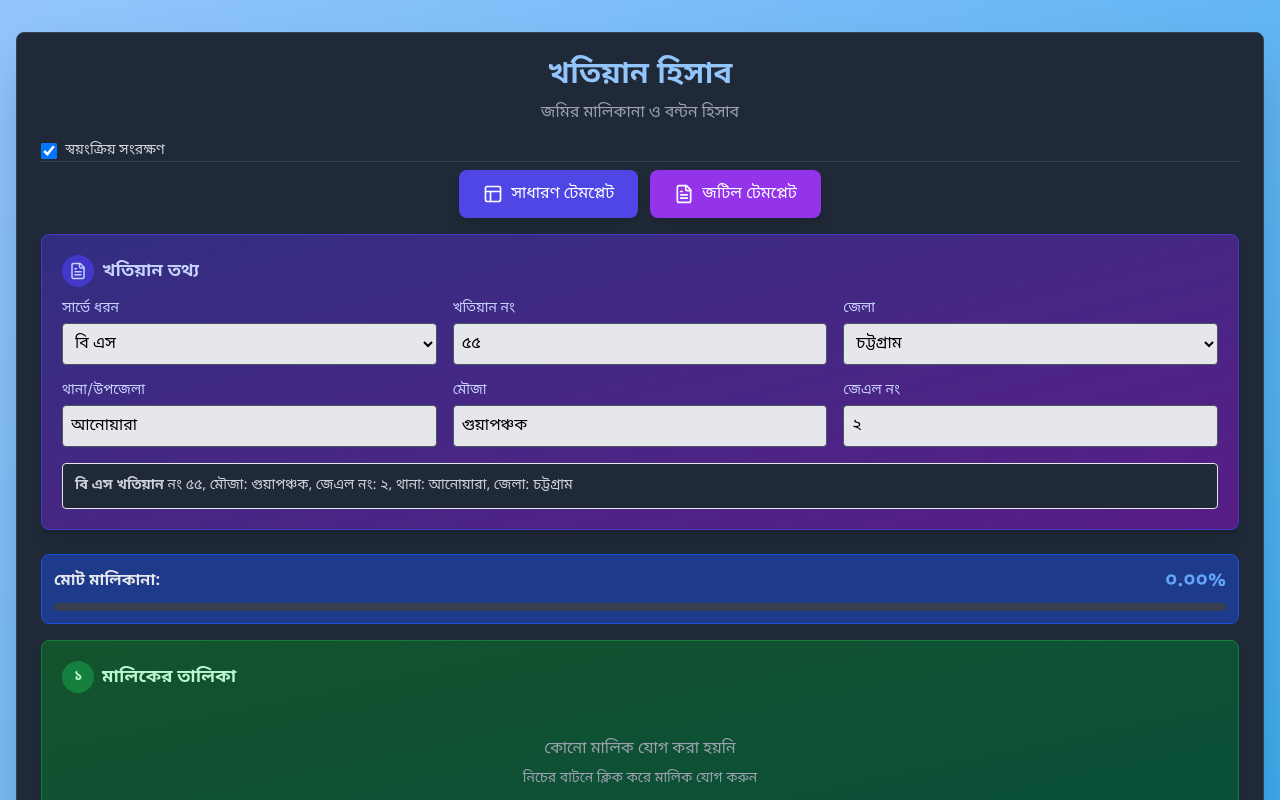
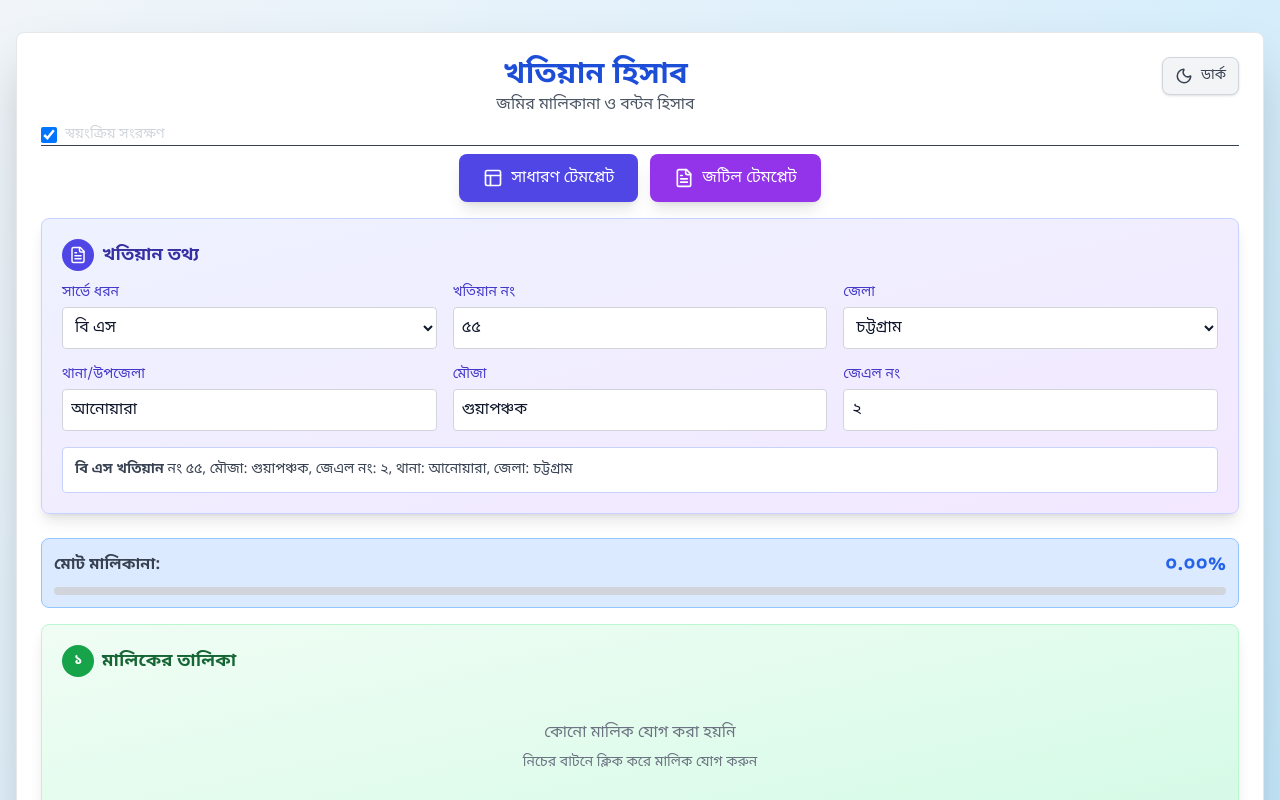
Before and after one commit to shoieb-dev/bengal-land-share-calculator, a Next.js app: page / in a window 1280 px wide. Shown: the top 800 px of the page. Built offline with nearby package versions, Linux system fonts and the light colour scheme.

Commit message:
feat: add dark/light theme toggle with persisted user preference
- Add useTheme hook with localStorage persistence and no-flash init
- Add ThemeToggle button to calculator header
- Enable class-based dark variant and theme all forms, inputs,
  header card, share indicator and action buttons

```diff
--- a/src/app/globals.css
+++ b/src/app/globals.css
@@ -1,6 +1,8 @@
 @import url("https://fonts.googleapis.com/css2?family=Noto+Sans+Bengali:wght@400;600;700&display=swap");
 
 @import "tailwindcss";
+
+@custom-variant dark (&:where(.dark, .dark *));
 
 @theme {
   --color-gray-50: #f9fafb;
@@ -126,6 +128,13 @@
 
 body {
   font-family: "Kalpurush", "Noto Sans Bengali", "SolaimanLipi", sans-serif;
+  background-color: #f1f5f9;
+  color: #0f172a;
+}
+
+.dark body {
+  background-color: #020617;
+  color: #e2e8f0;
 }
 
 input,
--- a/src/components/khatian/KhatiyanCalculator.tsx
+++ b/src/components/khatian/KhatiyanCalculator.tsx
@@ -12,6 +12,8 @@ import {
 } from "@/lib/utils/storage";
 import { Calculator, FileText, RotateCcw, Save } from "lucide-react";
 import { useCallback, useEffect, useMemo, useState } from "react";
+import { useTheme } from "@/hooks/useTheme";
+import ThemeToggle from "./ui/ThemeToggle";
 import AutoSaveIndicator from "./ui/AutoSaveIndicator";
 import DagForm from "./forms/DagForm";
 import { DeleteModal } from "../common/DeleteModal";
@@ -28,6 +30,7 @@ import ComplexTemplateModal from "./modals/ComplexTemplateModal";
 
 // Main Component
 export default function KhatiyanCalculator() {
+  const { theme, toggleTheme, mounted } = useTheme();
   const [dags, setDags] = useState<Dag[]>([]);
   const [owners, setOwners] = useState<Owner[]>([]);
   const [result, setResult] = useState<{ dagName: string; ownerName: string; land: number }[]>([]);
@@ -345,13 +348,22 @@ export default function KhatiyanCalculator() {
 
   return (
     <div
-      className="min-h-screen bg-linear-to-br from-blue-300 to-sky-500 py-4 md:py-8 px-3 md:px-4"
+      className="min-h-screen bg-linear-to-br from-slate-100 to-sky-200 dark:from-slate-950 dark:to-sky-950 py-4 md:py-8 px-3 md:px-4"
       style={{ fontFamily: "'Kalpurush', 'Noto Sans Bengali', 'SolaimanLipi', sans-serif" }}
     >
       <div className="max-w-7xl mx-auto">
-        <div className="bg-gray-800 rounded-lg shadow-2xl p-4 md:p-6 mb-6 border border-gray-700 print-hide">
-          <h1 className="text-2xl md:text-3xl font-bold text-center text-blue-300 mb-2">খতিয়ান হিসাব</h1>
-          <p className="text-center text-gray-400 mb-4 text-sm md:text-base">জমির মালিকানা ও বন্টন হিসাব</p>
+        <div className="bg-white dark:bg-gray-800 rounded-lg shadow-2xl p-4 md:p-6 mb-6 border border-gray-200 dark:border-gray-700 print-hide">
+          <div className="flex items-start justify-between gap-3 mb-2">
+            <div className="flex-1">
+              <h1 className="text-2xl md:text-3xl font-bold text-center text-blue-700 dark:text-blue-300">
+                খতিয়ান হিসাব
+              </h1>
+              <p className="text-center text-gray-600 dark:text-gray-400 text-sm md:text-base">
+                জমির মালিকানা ও বন্টন হিসাব
+              </p>
+            </div>
+            <ThemeToggle theme={theme} onToggle={toggleTheme} mounted={mounted} />
+          </div>
 
           <AutoSaveIndicator
             lastSaved={lastSavedTime}
@@ -385,27 +397,27 @@ export default function KhatiyanCalculator() {
           <div
             className={`p-3 rounded-lg mb-4 ${
               totalSharePercentage > 100
-                ? "bg-red-900 border border-red-700"
+                ? "bg-red-100 border border-red-300 dark:bg-red-900 dark:border-red-700"
                 : totalSharePercentage === 100
-                  ? "bg-green-900 border border-green-700"
-                  : "bg-blue-900 border border-blue-700"
+                  ? "bg-green-100 border border-green-300 dark:bg-green-900 dark:border-green-700"
+                  : "bg-blue-100 border border-blue-300 dark:bg-blue-900 dark:border-blue-700"
             }`}
           >
             <div className="flex items-center justify-between">
-              <span className="font-semibold text-gray-200 text-sm md:text-base">মোট মালিকানা:</span>
+              <span className="font-semibold text-gray-700 dark:text-gray-200 text-sm md:text-base">মোট মালিকানা:</span>
               <span
                 className={`text-lg md:text-xl font-bold ${
                   totalSharePercentage > 100
-                    ? "text-red-400"
+                    ? "text-red-600 dark:text-red-400"
                     : totalSharePercentage === 100
-                      ? "text-green-400"
-                      : "text-blue-400"
+                      ? "text-green-600 dark:text-green-400"
+                      : "text-blue-600 dark:text-blue-400"
                 }`}
               >
                 {toBengaliNumber(totalSharePercentage.toFixed(2))}%
               </span>
             </div>
-            <div className="w-full bg-gray-700 rounded-full h-2 mt-2">
+            <div className="w-full bg-gray-300 dark:bg-gray-700 rounded-full h-2 mt-2">
               <div
                 className={`h-2 rounded-full transition-all ${
                   totalSharePercentage > 100
--- a/src/components/khatian/forms/KhatiyanHeaderForm.tsx
+++ b/src/components/khatian/forms/KhatiyanHeaderForm.tsx
@@ -10,9 +10,9 @@ interface KhatiyanHeaderFormProps {
 
 export default function KhatiyanHeaderForm({ header, onChange }: KhatiyanHeaderFormProps) {
   return (
-    <div className="bg-linear-to-br from-indigo-900 to-purple-900 p-4 md:p-5 rounded-lg shadow-lg mb-6 border border-indigo-700">
-      <h3 className="font-bold text-lg mb-3 text-indigo-200 flex items-center">
-        <span className="bg-indigo-700 rounded-full w-8 h-8 flex items-center justify-center mr-2">
+    <div className="bg-linear-to-br from-indigo-50 to-purple-100 dark:from-indigo-900 dark:to-purple-900 p-4 md:p-5 rounded-lg shadow-lg mb-6 border border-indigo-200 dark:border-indigo-700">
+      <h3 className="font-bold text-lg mb-3 text-indigo-800 dark:text-indigo-200 flex items-center">
+        <span className="bg-indigo-600 dark:bg-indigo-700 text-white rounded-full w-8 h-8 flex items-center justify-center mr-2">
           <FileText size={18} />
         </span>
         খতিয়ান তথ্য
@@ -21,11 +21,11 @@ export default function KhatiyanHeaderForm({ header, onChange }: KhatiyanHeaderF
       <div className="grid grid-cols-1 sm:grid-cols-2 lg:grid-cols-3 gap-3 md:gap-4">
         {/* Survey Type */}
         <div>
-          <label className="block text-indigo-200 text-sm mb-1">সার্ভে ধরন</label>
+          <label className="block text-indigo-700 dark:text-indigo-200 text-sm mb-1">সার্ভে ধরন</label>
           <select
             value={header.surveyType}
             onChange={(e) => onChange("surveyType", e.target.value)}
-            className="w-full bg-gray-200 border border-gray-600 text-gray-100 p-2 rounded focus:ring-2 focus:ring-indigo-500"
+            className="w-full bg-white dark:bg-gray-700 border border-gray-300 dark:border-gray-600 text-gray-900 dark:text-gray-100 p-2 rounded focus:ring-2 focus:ring-indigo-500"
           >
             <option value="">নির্বাচন করুন</option>
             {surveyTypes.map((type, index) => (
@@ -38,7 +38,7 @@ export default function KhatiyanHeaderForm({ header, onChange }: KhatiyanHeaderF
 
         {/* Khatian No */}
         <div>
-          <label className="block text-indigo-200 text-sm mb-1">খতিয়ান নং</label>
+          <label className="block text-indigo-700 dark:text-indigo-200 text-sm mb-1">খতিয়ান নং</label>
           <input
             type="text"
             name="khotiyan_no"
@@ -46,17 +46,17 @@ export default function KhatiyanHeaderForm({ header, onChange }: KhatiyanHeaderF
             value={header.khatiyanNo}
             onChange={(e) => onChange("khatiyanNo", e.target.value)}
             placeholder="যেমন: ৪৫৬"
-            className="w-full bg-gray-200 border border-gray-600 text-gray-100 p-2 rounded focus:ring-2 focus:ring-indigo-500"
+            className="w-full bg-white dark:bg-gray-700 border border-gray-300 dark:border-gray-600 text-gray-900 dark:text-gray-100 p-2 rounded focus:ring-2 focus:ring-indigo-500 placeholder:text-gray-400 dark:placeholder:text-gray-400"
           />
         </div>
 
         {/* District */}
         <div>
-          <label className="block text-indigo-200 text-sm mb-1">জেলা</label>
+          <label className="block text-indigo-700 dark:text-indigo-200 text-sm mb-1">জেলা</label>
           <select
             value={header.district}
             onChange={(e) => onChange("district", e.target.value)}
-            className="w-full bg-gray-200 border border-gray-600 text-gray-100 p-2 rounded focus:ring-2 focus:ring-indigo-500"
+            className="w-full bg-white dark:bg-gray-700 border border-gray-300 dark:border-gray-600 text-gray-900 dark:text-gray-100 p-2 rounded focus:ring-2 focus:ring-indigo-500"
           >
             <option value="">নির্বাচন করুন</option>
             {bangladeshDistricts.map((district, index) => (
@@ -69,19 +69,19 @@ export default function KhatiyanHeaderForm({ header, onChange }: KhatiyanHeaderF
 
         {/* Thana */}
         <div>
-          <label className="block text-indigo-200 text-sm mb-1">থানা/উপজেলা</label>
+          <label className="block text-indigo-700 dark:text-indigo-200 text-sm mb-1">থানা/উপজেলা</label>
           <input
             type="text"
             value={header.thana}
             onChange={(e) => onChange("thana", e.target.value)}
             placeholder="যেমন: আনোয়ারা"
-            className="w-full bg-gray-200 border border-gray-600 text-gray-100 p-2 rounded focus:ring-2 focus:ring-indigo-500"
+            className="w-full bg-white dark:bg-gray-700 border border-gray-300 dark:border-gray-600 text-gray-900 dark:text-gray-100 p-2 rounded focus:ring-2 focus:ring-indigo-500 placeholder:text-gray-400 dark:placeholder:text-gray-400"
           />
         </div>
 
         {/* Mouja */}
         <div>
-          <label className="block text-indigo-200 text-sm mb-1">মৌজা</label>
+          <label className="block text-indigo-700 dark:text-indigo-200 text-sm mb-1">মৌজা</label>
           <input
             type="text"
             name="mouja"
@@ -89,13 +89,13 @@ export default function KhatiyanHeaderForm({ header, onChange }: KhatiyanHeaderF
             value={header.mouja}
             onChange={(e) => onChange("mouja", e.target.value)}
             placeholder="যেমন: গুয়াপঞ্চক"
-            className="w-full bg-gray-200 border border-gray-600 text-gray-100 p-2 rounded focus:ring-2 focus:ring-indigo-500"
+            className="w-full bg-white dark:bg-gray-700 border border-gray-300 dark:border-gray-600 text-gray-900 dark:text-gray-100 p-2 rounded focus:ring-2 focus:ring-indigo-500 placeholder:text-gray-400 dark:placeholder:text-gray-400"
           />
         </div>
 
         {/* JL No */}
         <div>
-          <label className="block text-indigo-200 text-sm mb-1">জেএল নং</label>
+          <label className="block text-indigo-700 dark:text-indigo-200 text-sm mb-1">জেএল নং</label>
           <input
             type="text"
             name="jlNo"
@@ -103,15 +103,15 @@ export default function KhatiyanHeaderForm({ header, onChange }: KhatiyanHeaderF
             value={header.jlNo}
             onChange={(e) => onChange("jlNo", e.target.value)}
             placeholder="যেমন: ১২৩"
-            className="w-full bg-gray-200 border border-gray-600 text-gray-100 p-2 rounded focus:ring-2 focus:ring-indigo-500"
+            className="w-full bg-white dark:bg-gray-700 border border-gray-300 dark:border-gray-600 text-gray-900 dark:text-gray-100 p-2 rounded focus:ring-2 focus:ring-indigo-500 placeholder:text-gray-400 dark:placeholder:text-gray-400"
           />
         </div>
       </div>
 
       {/* Summary Display */}
       {(header.surveyType || header.district || header.khatiyanNo) && (
-        <div className="mt-4 p-3 bg-gray-800 rounded border border-gray-200">
-          <p className="text-gray-300 text-sm">
+        <div className="mt-4 p-3 bg-white dark:bg-gray-800 rounded border border-indigo-200 dark:border-gray-200">
+          <p className="text-gray-700 dark:text-gray-300 text-sm">
             {header.surveyType && <span className="font-semibold">{header.surveyType} খতিয়ান</span>}
             {header.khatiyanNo && <span> নং {toBengaliNumber(header.khatiyanNo)}</span>}
             {header.mouja && <span>, মৌজা: {header.mouja}</span>}
--- a/src/components/khatian/forms/OwnerForm.tsx
+++ b/src/components/khatian/forms/OwnerForm.tsx
@@ -57,10 +57,10 @@ export const OwnerForm = ({
   };
 
   return (
-    <div className="bg-linear-to-br from-green-900 to-emerald-900 p-4 md:p-5 rounded-lg shadow-lg mb-6 border border-green-700">
+    <div className="bg-linear-to-br from-green-50 to-emerald-100 dark:from-green-900 dark:to-emerald-900 p-4 md:p-5 rounded-lg shadow-lg mb-6 border border-green-200 dark:border-green-700">
       <div className="flex items-center justify-between mb-3 flex-wrap gap-2">
-        <h3 className="font-bold text-lg text-green-200 flex items-center">
-          <span className="bg-green-700 rounded-full w-8 h-8 flex items-center justify-center mr-2 text-sm">১</span>
+        <h3 className="font-bold text-lg text-green-800 dark:text-green-200 flex items-center">
+          <span className="bg-green-600 dark:bg-green-700 text-white rounded-full w-8 h-8 flex items-center justify-center mr-2 text-sm">১</span>
           মালিকের তালিকা
         </h3>
 
@@ -87,7 +87,7 @@ export const OwnerForm = ({
       </div>
 
       {owners.length === 0 ? (
-        <div className="text-center py-8 text-gray-400">
+        <div className="text-center py-8 text-gray-500 dark:text-gray-400">
           <p className="mb-2">কোনো মালিক যোগ করা হয়নি</p>
           <p className="text-sm">নিচের বাটনে ক্লিক করে মালিক যোগ করুন</p>
         </div>
@@ -103,12 +103,12 @@ export const OwnerForm = ({
               onDragLeave={handleDragLeave}
               onDrop={(e) => handleDrop(e, index)}
               onDragEnd={handleDragEnd}
-              className={`bg-gray-800 p-3 md:p-4 rounded-lg shadow-sm border transition-all ${
+              className={`bg-white dark:bg-gray-800 p-3 md:p-4 rounded-lg shadow-sm border transition-all ${
                 draggedIndex === index
                   ? "border-green-500 opacity-50 scale-95"
                   : dragOverIndex === index
                   ? "border-green-400 border-dashed scale-105"
-                  : "border-gray-700"
+                  : "border-gray-200 dark:border-gray-700"
               } cursor-move`}
             >
               {/* Copy Button - Show for 2nd owner onwards */}
@@ -135,14 +135,14 @@ export const OwnerForm = ({
                   placeholder="মালিকের নাম"
                   value={owner.name}
                   onChange={(e) => onOwnerChange(index, "name", e.target.value)}
-                  className="bg-gray-300 border border-gray-600 text-gray-100 p-2 rounded focus:ring-2 focus:ring-green-500 xl:col-span-2"
+                  className="bg-white dark:bg-gray-700 border border-gray-300 dark:border-gray-600 text-gray-900 dark:text-gray-100 p-2 rounded focus:ring-2 focus:ring-green-500 xl:col-span-2 placeholder:text-gray-400 dark:placeholder:text-gray-400"
                   onClick={(e) => e.stopPropagation()}
                 />
 
                 <select
                   value={owner.ana}
                   onChange={(e) => onOwnerChange(index, "ana", Number(e.target.value))}
-                  className="bg-gray-300 border border-gray-600 text-gray-100 p-2 rounded focus:ring-2 focus:ring-green-500"
+                  className="bg-white dark:bg-gray-700 border border-gray-300 dark:border-gray-600 text-gray-900 dark:text-gray-100 p-2 rounded focus:ring-2 focus:ring-green-500"
                   onClick={(e) => e.stopPropagation()}
                 >
                   {anaOptions.map((opt, i) => (
@@ -155,7 +155,7 @@ export const OwnerForm = ({
                 <select
                   value={owner.gonda}
                   onChange={(e) => onOwnerChange(index, "gonda", Number(e.target.value))}
-                  className="bg-gray-300 border border-gray-600 text-gray-100 p-2 rounded focus:ring-2 focus:ring-green-500"
+                  className="bg-white dark:bg-gray-700 border border-gray-300 dark:border-gray-600 text-gray-900 dark:text-gray-100 p-2 rounded focus:ring-2 focus:ring-green-500"
                   onClick={(e) => e.stopPropagation()}
                 >
                   {gondaOptions.map((opt, i) => (
@@ -168,7 +168,7 @@ export const OwnerForm = ({
                 <select
                   value={owner.kora}
                   onChange={(e) => onOwnerChange(index, "kora", Number(e.target.value))}
-                  className="bg-gray-300 border border-gray-600 text-gray-100 p-2 rounded focus:ring-2 focus:ring-green-500"
+                  className="bg-white dark:bg-gray-700 border border-gray-300 dark:border-gray-600 text-gray-900 dark:text-gray-100 p-2 rounded focus:ring-2 focus:ring-green-500"
                   onClick={(e) => e.stopPropagation()}
                 >
                   {koraOptions.map((opt, i) => (
@@ -181,7 +181,7 @@ export const OwnerForm = ({
                 <select
                   value={owner.kranti}
                   onChange={(e) => onOwnerChange(index, "kranti", Number(e.target.value))}
-                  className="bg-gray-300 border border-gray-600 text-gray-100 p-2 rounded focus:ring-2 focus:ring-green-500"
+                  className="bg-white dark:bg-gray-700 border border-gray-300 dark:border-gray-600 text-gray-900 dark:text-gray-100 p-2 rounded focus:ring-2 focus:ring-green-500"
                   onClick={(e) => e.stopPropagation()}
                 >
                   {krantiOptions.map((opt, i) => (
@@ -194,7 +194,7 @@ export const OwnerForm = ({
                 <select
                   value={owner.til}
                   onChange={(e) => onOwnerChange(index, "til", Number(e.target.value))}
-                  className="bg-gray-300 border border-gray-600 text-gray-100 p-2 rounded focus:ring-2 focus:ring-green-500"
+                  className="bg-white dark:bg-gray-700 border border-gray-300 dark:border-gray-600 text-gray-900 dark:text-gray-100 p-2 rounded focus:ring-2 focus:ring-green-500"
                   onClick={(e) => e.stopPropagation()}
                 >
                   {tilOptions.map((opt, i) => (
@@ -229,9 +229,9 @@ export const OwnerForm = ({
                 </div>
               </div>
 
-              <div className="mt-2 text-sm text-gray-300 flex items-center justify-between">
+              <div className="mt-2 text-sm text-gray-600 dark:text-gray-300 flex items-center justify-between">
                 <span>মালিকানা: {toBengaliNumber((calculateShareRatio(owner) * 100).toFixed(2))}%</span>
-                <span className="text-xs text-gray-500">ক্রম: {index + 1}</span>
+                <span className="text-xs text-gray-500 dark:text-gray-500">ক্রম: {index + 1}</span>
               </div>
             </div>
           ))}
@@ -240,7 +240,7 @@ export const OwnerForm = ({
 
       {/* Info message */}
       {owners.length > 1 && (
-        <div className="mt-3 p-2 bg-green-700 bg-opacity-30 rounded text-xs text-green-100 flex items-center gap-2">
+        <div className="mt-3 p-2 bg-green-100 dark:bg-green-700 dark:bg-opacity-30 rounded text-xs text-green-800 dark:text-green-100 flex items-center gap-2">
           <GripVertical size={14} />
           <span>প্রয়োজনে মালিকদের টেনে ক্রম পরিবর্তন করুন</span>
         </div>
--- /dev/null
+++ b/src/components/khatian/ui/ThemeToggle.tsx
@@ -0,0 +1,26 @@
+"use client";
+
+import { Moon, Sun } from "lucide-react";
+import type { Theme } from "@/hooks/useTheme";
+
+interface ThemeToggleProps {
+  theme: Theme;
+  onToggle: () => void;
+  mounted: boolean;
+}
+
+export default function ThemeToggle({ theme, onToggle, mounted }: ThemeToggleProps) {
+  return (
+    <button
+      onClick={onToggle}
+      title={theme === "dark" ? "লাইট মোডে যান" : "ডার্ক মোডে যান"}
+      aria-label={theme === "dark" ? "লাইট মোডে যান" : "ডার্ক মোডে যান"}
+      className="flex items-center gap-2 px-3 py-2 rounded-lg border transition shadow-sm bg-gray-100 border-gray-300 text-gray-700 hover:bg-gray-200 dark:bg-gray-700 dark:border-gray-600 dark:text-gray-200 dark:hover:bg-gray-600"
+    >
+      {mounted && theme === "dark" ? <Sun size={18} /> : <Moon size={18} />}
+      <span className="text-sm font-medium hidden sm:inline">
+        {mounted ? (theme === "dark" ? "লাইট" : "ডার্ক") : "থিম"}
+      </span>
+    </button>
+  );
+}
--- /dev/null
+++ b/src/hooks/useTheme.ts
@@ -0,0 +1,42 @@
+"use client";
+
+import { useCallback, useEffect, useState } from "react";
+
+export type Theme = "light" | "dark";
+
+const STORAGE_KEY = "khatiyan-theme";
+
+function getInitialTheme(): Theme {
+  if (typeof window === "undefined") return "dark";
+  const stored = localStorage.getItem(STORAGE_KEY);
+  if (stored === "light" || stored === "dark") return stored;
+  return window.matchMedia("(prefers-color-scheme: light)").matches ? "light" : "dark";
+}
+
+export function useTheme() {
+  const [theme, setTheme] = useState<Theme | null>(null);
+  const [mounted, setMounted] = useState(false);
+
+  useEffect(() => {
+    const initial = getInitialTheme();
+    setTheme(initial);
+    setMounted(true);
+    const root = document.documentElement;
+    root.classList.toggle("dark", initial === "dark");
+    root.style.colorScheme = initial;
+  }, []);
+
+  useEffect(() => {
+    if (!mounted || theme === null) return;
+    const root = document.documentElement;
+    root.classList.toggle("dark", theme === "dark");
+    root.style.colorScheme = theme;
+    localStorage.setItem(STORAGE_KEY, theme);
+  }, [theme, mounted]);
+
+  const toggleTheme = useCallback(() => {
+    setTheme((prev) => (prev === "dark" ? "light" : "dark"));
+  }, []);
+
+  return { theme: theme ?? "dark", toggleTheme, mounted };
+}
```
Also changed, not shown: src/app/layout.tsx (+7 -1 lines), src/components/khatian/forms/DagForm.tsx (+10 -10 lines).
